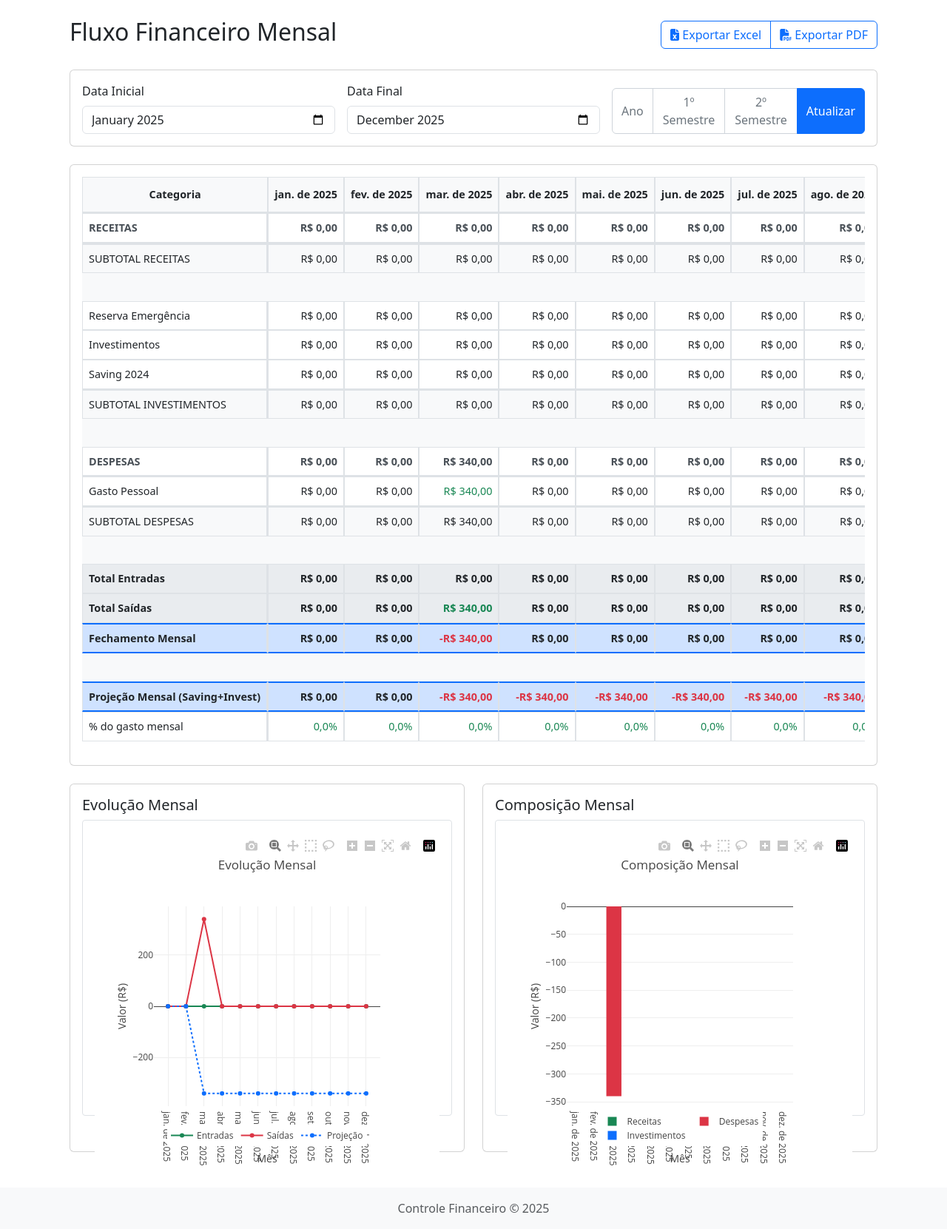
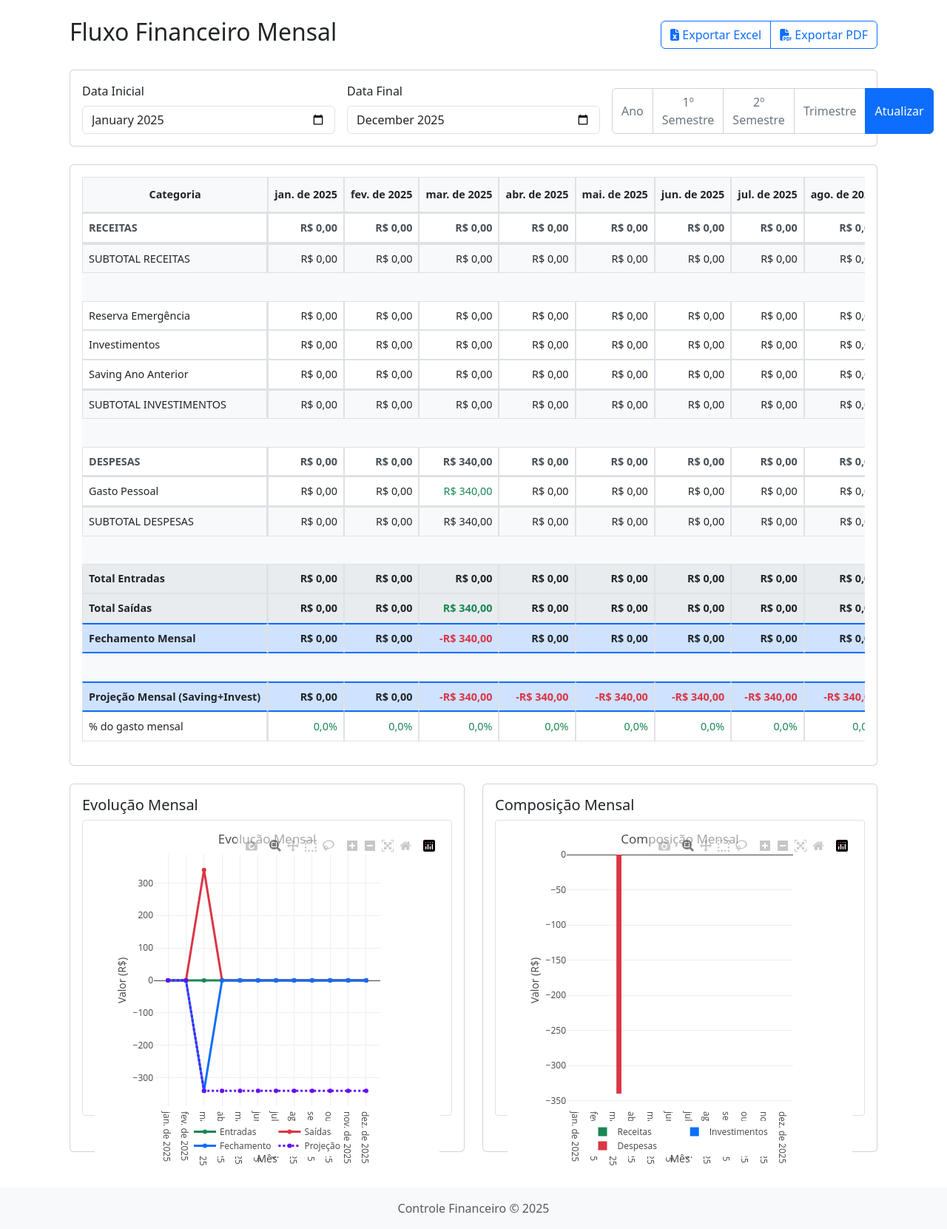
Before and after one commit to rafanonato/financial-control, a Flask app: template app/templates/financial_flow.html in a window 1280 px wide. Shown: the part 56-1717 px from the top of the page at 74% size. Run offline with Flask 3, Linux system fonts and the light colour scheme; the template is opened without the code that fills it, so the values that code supplies are empty; data comes from the database, SQL or seed files in the repository; some libraries are stand-ins or nearby versions.

Commit message:
add new function

```diff
--- a/app/__init__.py
+++ b/app/__init__.py
@@ -39,6 +39,7 @@ with app.app_context():
 from app.controllers.routes import *
 from app.controllers.financial_flow import bp as financial_flow_bp
 
+# Registrar blueprints
 app.register_blueprint(financial_flow_bp)
 
 # Make sure to export both app and db
--- a/app/controllers/financial_flow.py
+++ b/app/controllers/financial_flow.py
@@ -7,13 +7,14 @@ from app import db
 import pandas as pd
 import io
 
-bp = Blueprint('financial_flow', __name__)
+# Criar o blueprint com url_prefix
+bp = Blueprint('financial_flow', __name__, url_prefix='/financial-flow')
 
-@bp.route('/financial-flow')
+@bp.route('/')
 def show_financial_flow():
     return render_template('financial_flow.html')
 
-@bp.route('/api/financial-flow')
+@bp.route('/api')
 def get_financial_flow():
     # Obter parâmetros de data
     start_date = request.args.get('start_date', None)
@@ -50,18 +51,12 @@ def get_financial_flow():
         'rows': []
     }
 
-    # Seção de Receitas
-    receitas = {'name': 'Receitas', 'type': 'section_header', 'values': [0] * len(months)}
-    receitas_details = {}
-
-    # Seção de Investimentos e Reservas
+    # Inicializar arrays para cada categoria
+    receitas = {'name': 'Receitas', 'type': 'section_header', 'values': [0] * len(months), 'details': {}}
     reserva = {'name': 'Reserva Emergência', 'type': 'investment', 'values': [0] * len(months)}
     investimentos = {'name': 'Investimentos', 'type': 'investment', 'values': [0] * len(months)}
-    saving_2024 = {'name': 'Saving 2024', 'type': 'saving', 'values': [0] * len(months)}
-
-    # Seção de Despesas
-    despesas = {'name': 'Despesas', 'type': 'section_header', 'values': [0] * len(months)}
-    despesas_details = {}
+    saving_anterior = {'name': 'Saving Ano Anterior', 'type': 'saving', 'values': [0] * len(months)}
+    despesas = {'name': 'Despesas', 'type': 'section_header', 'values': [0] * len(months), 'details': {}}
 
     # Processar transações
     for transaction in transactions:
@@ -71,68 +66,76 @@ def get_financial_flow():
         amount = transaction.amount
 
         if category_type == 'income':
-            if category_name not in receitas_details:
-                receitas_details[category_name] = {'name': category_name, 'type': 'income_item', 'values': [0] * len(months)}
-            receitas_details[category_name]['values'][month_idx] += amount
+            if category_name not in receitas['details']:
+                receitas['details'][category_name] = {'name': category_name, 'type': 'income_item', 'values': [0] * len(months)}
+            receitas['details'][category_name]['values'][month_idx] += amount
             receitas['values'][month_idx] += amount
 
         elif category_type == 'expense':
-            if category_name not in despesas_details:
-                despesas_details[category_name] = {'name': category_name, 'type': 'expense_item', 'values': [0] * len(months)}
-            despesas_details[category_name]['values'][month_idx] += amount
+            if category_name not in despesas['details']:
+                despesas['details'][category_name] = {'name': category_name, 'type': 'expense_item', 'values': [0] * len(months)}
+            despesas['details'][category_name]['values'][month_idx] += amount
             despesas['values'][month_idx] += amount
 
         elif category_type == 'investment':
             if 'Reserva' in category_name:
                 reserva['values'][month_idx] += amount
-            elif 'Saving 2024' in category_name:
-                saving_2024['values'][month_idx] += amount
+            elif 'Saving' in category_name and str(date.today().year - 1) in category_name:
+                saving_anterior['values'][month_idx] += amount
             else:
                 investimentos['values'][month_idx] += amount
 
     # Organizar linhas da tabela
+    # 1. Seção de Receitas
     data['rows'].append(receitas)
-    for item in sorted(receitas_details.values(), key=lambda x: x['name']):
+    for item in sorted(receitas['details'].values(), key=lambda x: x['name']):
         data['rows'].append(item)
-
     data['rows'].append({'name': 'SUBTOTAL RECEITAS', 'type': 'subtotal', 'values': receitas['values'].copy()})
     data['rows'].append({'name': '', 'type': 'spacer', 'values': [0] * len(months)})
 
+    # 2. Seção de Investimentos (considerados como receitas para cálculos)
     data['rows'].append(reserva)
     data['rows'].append(investimentos)
-    data['rows'].append(saving_2024)
-    data['rows'].append({'name': 'SUBTOTAL INVESTIMENTOS', 'type': 'subtotal',
-                        'values': [sum(x) for x in zip(reserva['values'], investimentos['values'], saving_2024['values'])]})
+    data['rows'].append(saving_anterior)
+    subtotal_investimentos = {'name': 'SUBTOTAL INVESTIMENTOS', 'type': 'subtotal',
+                            'values': [sum(x) for x in zip(reserva['values'],
+                                                         investimentos['values'],
+                                                         saving_anterior['values'])]}
+    data['rows'].append(subtotal_investimentos)
     data['rows'].append({'name': '', 'type': 'spacer', 'values': [0] * len(months)})
 
+    # 3. Seção de Despesas
     data['rows'].append(despesas)
-    for item in sorted(despesas_details.values(), key=lambda x: x['name']):
+    for item in sorted(despesas['details'].values(), key=lambda x: x['name']):
         data['rows'].append(item)
     data['rows'].append({'name': 'SUBTOTAL DESPESAS', 'type': 'subtotal', 'values': despesas['values'].copy()})
     data['rows'].append({'name': '', 'type': 'spacer', 'values': [0] * len(months)})
 
-    # Calcular totais
-    entradas = {'name': 'Total Entradas', 'type': 'total', 'values': receitas['values'].copy()}
-    saidas = {'name': 'Total Saídas', 'type': 'total', 'values': []}
+    # 4. Calcular totais
+    # Entradas = Receitas + Investimentos + Reserva + Saving
+    entradas = {'name': 'Total Entradas', 'type': 'total', 'values': []}
     for i in range(len(months)):
-        total_saidas = (reserva['values'][i] + investimentos['values'][i] +
-                       saving_2024['values'][i] + despesas['values'][i])
-        saidas['values'].append(total_saidas)
+        total_entrada = (receitas['values'][i] + reserva['values'][i] +
+                        investimentos['values'][i] + saving_anterior['values'][i])
+        entradas['values'].append(total_entrada)
 
-    # Calcular fechamento mensal
+    # Saídas = Despesas
+    saidas = {'name': 'Total Saídas', 'type': 'total', 'values': despesas['values'].copy()}
+
+    # 5. Calcular fechamento mensal (Entradas - Saídas)
     fechamento = {'name': 'Fechamento Mensal', 'type': 'highlight', 'values': []}
     for i in range(len(months)):
-        saldo = entradas['values'][i] - saidas['values'][i]
+        saldo = entradas['values'][i] - abs(saidas['values'][i])
         fechamento['values'].append(saldo)
 
-    # Calcular projeção acumulada
+    # 6. Calcular projeção acumulada
     projecao = {'name': 'Projeção Mensal (Saving+Invest)', 'type': 'highlight', 'values': []}
     acumulado = 0
     for i in range(len(months)):
         acumulado += fechamento['values'][i]
         projecao['values'].append(acumulado)
 
-    # Calcular percentual de gastos
+    # 7. Calcular percentual de gastos
     percentual = {'name': '% do gasto mensal', 'type': 'percentage', 'values': []}
     for i in range(len(months)):
         if entradas['values'][i] > 0:
@@ -153,7 +156,7 @@ def get_financial_flow():
 
     return jsonify(data)
 
-@bp.route('/api/financial-flow/export')
+@bp.route('/api/export')
 def export_financial_flow():
     format_type = request.args.get('format', 'excel')
 
@@ -182,50 +185,85 @@ def export_financial_flow():
             header_format = workbook.add_format({
                 'bold': True,
                 'bg_color': '#f8f9fa',
+                'border': 1,
+                'align': 'center',
+                'valign': 'vcenter'
+            })
+
+            section_format = workbook.add_format({
+                'bold': True,
+                'bg_color': '#e9ecef',
                 'border': 1
             })
+
             money_format = workbook.add_format({
                 'num_format': 'R$ #,##0.00',
-                'border': 1
+                'border': 1,
+                'align': 'right'
             })
+
             money_format_negative = workbook.add_format({
                 'num_format': 'R$ #,##0.00',
                 'font_color': 'red',
-                'border': 1
+                'border': 1,
+                'align': 'right'
             })
+
             percent_format = workbook.add_format({
                 'num_format': '0.0%',
-                'border': 1
+                'border': 1,
+                'align': 'right'
             })
+
             highlight_format = workbook.add_format({
                 'bold': True,
                 'bg_color': '#cfe2ff',
                 'num_format': 'R$ #,##0.00',
-                'border': 1
+                'border': 1,
+                'align': 'right'
+            })
+
+            subtotal_format = workbook.add_format({
+                'bold': True,
+                'bg_color': '#f8f9fa',
+                'num_format': 'R$ #,##0.00',
+                'border': 1,
+                'align': 'right',
+                'top': 2
             })
 
             # Aplicar formatação
-            for idx, row in enumerate(data['rows']):
-                if row['type'] == 'spacer':
-                    continue
-                excel_row = df_data.index([row['name']] + row['values']) + 1
-                if row['type'] == 'percentage':
+            for idx, row in enumerate(df_data):
+                excel_row = idx + 1
+                row_type = next((r['type'] for r in data['rows'] if r['name'] == row[0]), None)
+
+                if row_type == 'section_header':
+                    worksheet.set_row(excel_row, None, section_format)
+                elif row_type == 'subtotal':
+                    worksheet.set_row(excel_row, None, subtotal_format)
+                elif row_type == 'highlight':
+                    worksheet.set_row(excel_row, None, highlight_format)
+                elif row_type == 'percentage':
                     worksheet.set_row(excel_row, None, percent_format)
-                elif row['type'] == 'highlight':
-                    worksheet.set_row(excel_row, None, highlight_format)
-                elif row['type'] == 'section_header':
-                    worksheet.set_row(excel_row, None, header_format)
                 else:
                     for col in range(1, len(columns)):
-                        value = row['values'][col-1]
-                        if value < 0:
-                            worksheet.write(excel_row, col, value, money_format_negative)
-                        else:
-                            worksheet.write(excel_row, col, value, money_format)
+                        value = row[col]
+                        if isinstance(value, (int, float)):
+                            if value < 0:
+                                worksheet.write(excel_row, col, value, money_format_negative)
+                            else:
+                                worksheet.write(excel_row, col, value, money_format)
+
+            # Formatar cabeçalho
+            for col in range(len(columns)):
+                worksheet.write(0, col, columns[col], header_format)
 
             # Ajustar largura das colunas
             worksheet.set_column(0, 0, 30)  # Coluna de categorias
             worksheet.set_column(1, len(columns)-1, 15)  # Colunas de valores
+
+            # Congelar painéis
+            worksheet.freeze_panes(1, 1)
 
         output.seek(0)
         return send_file(
--- a/app/templates/financial_flow.html
+++ b/app/templates/financial_flow.html
@@ -31,6 +31,7 @@
                         <button type="button" class="btn btn-outline-secondary" onclick="setFilter('year')">Ano</button>
                         <button type="button" class="btn btn-outline-secondary" onclick="setFilter('semester1')">1º Semestre</button>
                         <button type="button" class="btn btn-outline-secondary" onclick="setFilter('semester2')">2º Semestre</button>
+                        <button type="button" class="btn btn-outline-secondary" onclick="setFilter('quarter')">Trimestre</button>
                         <button type="submit" class="btn btn-primary">Atualizar</button>
                     </div>
                 </div>
@@ -232,21 +233,28 @@ document.addEventListener('DOMContentLoaded', function() {
                 y: data.rows.find(row => row.name === 'Total Entradas').values,
                 type: 'scatter',
                 name: 'Entradas',
-                line: { color: '#198754' }
+                line: { color: '#198754', width: 3 }
             },
             {
                 x: months,
                 y: data.rows.find(row => row.name === 'Total Saídas').values,
                 type: 'scatter',
                 name: 'Saídas',
-                line: { color: '#dc3545' }
+                line: { color: '#dc3545', width: 3 }
+            },
+            {
+                x: months,
+                y: data.rows.find(row => row.name === 'Fechamento Mensal').values,
+                type: 'scatter',
+                name: 'Fechamento',
+                line: { color: '#0d6efd', width: 3 }
             },
             {
                 x: months,
                 y: data.rows.find(row => row.name === 'Projeção Mensal (Saving+Invest)').values,
                 type: 'scatter',
                 name: 'Projeção',
-                line: { color: '#0d6efd', dash: 'dot' }
+                line: { color: '#6610f2', width: 3, dash: 'dot' }
             }
         ];
 
@@ -265,15 +273,16 @@ document.addEventListener('DOMContentLoaded', function() {
                 y: -0.2,
                 xanchor: 'center',
                 x: 0.5
-            }
+            },
+            margin: { t: 30 }
         };
 
         Plotly.newPlot('evolutionChart', evolutionTraces, evolutionLayout, { responsive: true });
 
         // Gráfico de composição
-        const receitas = data.rows.find(row => row.name === 'Receitas').values;
-        const despesas = data.rows.find(row => row.name === 'Despesas').values.map(v => -v);
-        const investimentos = data.rows.find(row => row.name === 'SUBTOTAL INVESTIMENTOS').values.map(v => -v);
+        const receitas = data.rows.find(row => row.name === 'SUBTOTAL RECEITAS').values;
+        const investimentos = data.rows.find(row => row.name === 'SUBTOTAL INVESTIMENTOS').values;
+        const despesas = data.rows.find(row => row.name === 'SUBTOTAL DESPESAS').values.map(v => -v);
 
         const compositionTraces = [
             {
@@ -285,23 +294,23 @@ document.addEventListener('DOMContentLoaded', function() {
             },
             {
                 x: months,
+                y: investimentos,
+                type: 'bar',
+                name: 'Investimentos',
+                marker: { color: '#0d6efd' }
+            },
+            {
+                x: months,
                 y: despesas,
                 type: 'bar',
                 name: 'Despesas',
                 marker: { color: '#dc3545' }
-            },
-            {
-                x: months,
-                y: investimentos,
-                type: 'bar',
-                name: 'Investimentos',
-                marker: { color: '#0d6efd' }
             }
         ];
 
         const compositionLayout = {
             title: 'Composição Mensal',
-            barmode: 'relative',
+            barmode: 'group',
             xaxis: { title: 'Mês' },
             yaxis: {
                 title: 'Valor (R$)',
@@ -315,7 +324,8 @@ document.addEventListener('DOMContentLoaded', function() {
                 y: -0.2,
                 xanchor: 'center',
                 x: 0.5
-            }
+            },
+            margin: { t: 30 }
         };
 
         Plotly.newPlot('compositionChart', compositionTraces, compositionLayout, { responsive: true });
@@ -325,7 +335,7 @@ document.addEventListener('DOMContentLoaded', function() {
     window.exportData = function(format) {
         const startDate = document.getElementById('startDate').value;
         const endDate = document.getElementById('endDate').value;
-        let url = `/api/financial-flow/export?format=${format}`;
+        let url = `/financial-flow/api/export?format=${format}`;
         if (startDate) url += `&start_date=${startDate}`;
         if (endDate) url += `&end_date=${endDate}`;
         window.location.href = url;
@@ -335,6 +345,8 @@ document.addEventListener('DOMContentLoaded', function() {
     window.setFilter = function(period) {
         const now = new Date();
         const year = now.getFullYear();
+        const month = now.getMonth() + 1;
+        const quarter = Math.floor((month - 1) / 3);
 
         switch (period) {
             case 'year':
@@ -349,6 +361,12 @@ document.addEventListener('DOMContentLoaded', function() {
                 document.getElementById('startDate').value = `${year}-07`;
                 document.getElementById('endDate').value = `${year}-12`;
                 break;
+            case 'quarter':
+                const startMonth = quarter * 3 + 1;
+                const endMonth = startMonth + 2;
+                document.getElementById('startDate').value = `${year}-${String(startMonth).padStart(2, '0')}`;
+                document.getElementById('endDate').value = `${year}-${String(endMonth).padStart(2, '0')}`;
+                break;
         }
 
         document.getElementById('filterForm').dispatchEvent(new Event('submit'));
@@ -360,7 +378,7 @@ document.addEventListener('DOMContentLoaded', function() {
         const startDate = document.getElementById('startDate').value;
         const endDate = document.getElementById('endDate').value;
 
-        fetch(`/api/financial-flow?start_date=${startDate}&end_date=${endDate}`)
+        fetch(`/financial-flow/api?start_date=${startDate}&end_date=${endDate}`)
             .then(response => response.json())
             .then(data => {
                 updateTable(data);
```
